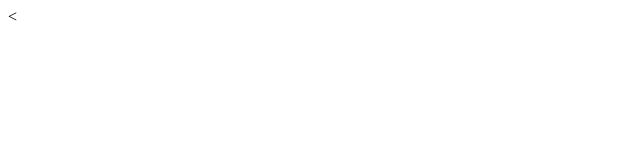
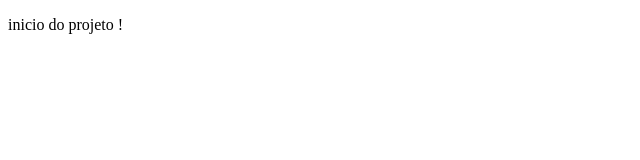
Before and after one commit to luishmenezes/Snake-game, a plain HTML site: page index.html in a window 1280 px wide. Shown: the whole page, without its empty margins (0-640 px from the left). Drawn offline with Linux system fonts and the light colour scheme.

Commit message:
inicio do projeto

```diff
--- a/index.html
+++ b/index.html
@@ -11,7 +11,7 @@
     <title>Snake Game</title>
 </head>
 <body>
-    <
+    <p>inicio do projeto !</p>
     <script src="./js/script.js"></script>
 </body>
 </html>
```
